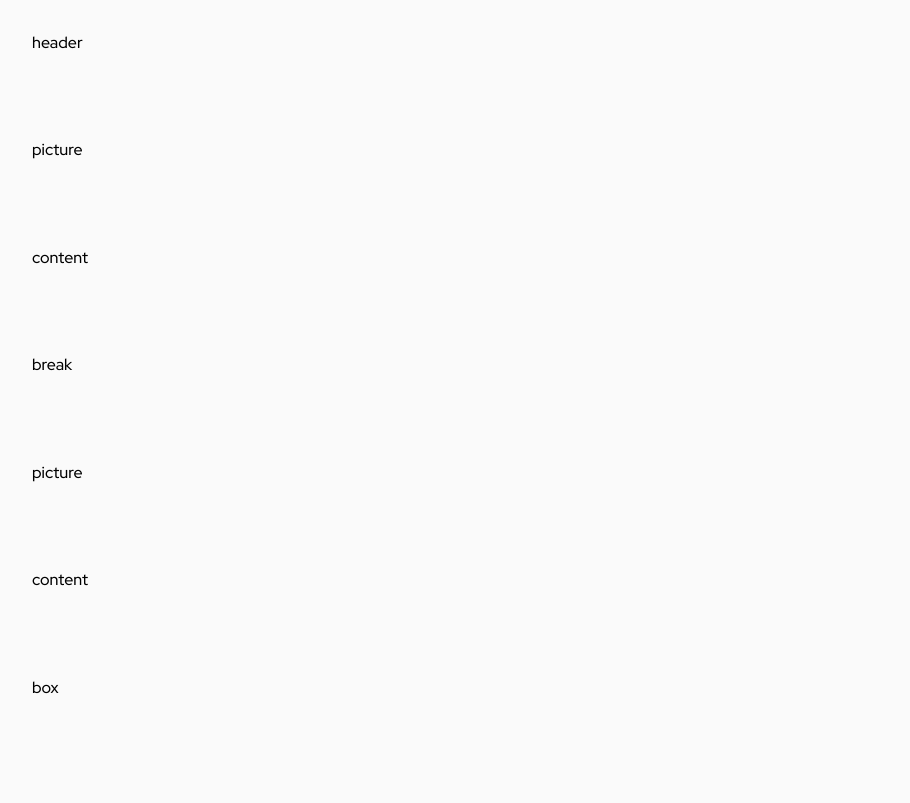
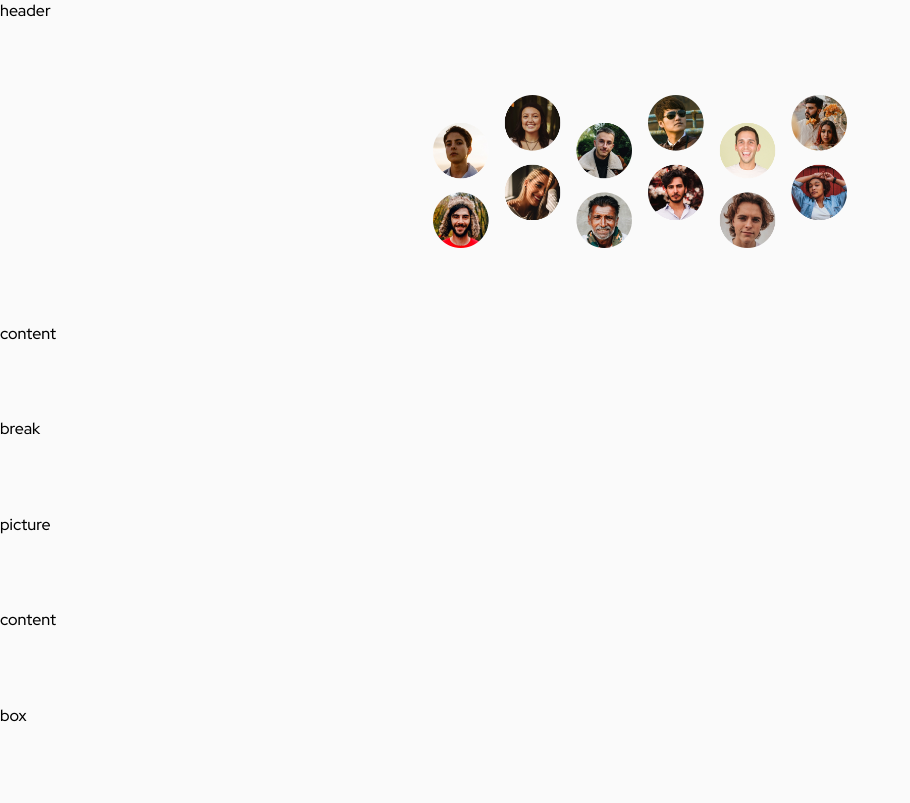
Before and after one commit to Fillschjbo/meet-landing-page, a plain HTML site: page starter-code/index.html in a window 1280 px wide. Shown: the whole page, without its empty margins (0-910 px from the left). Drawn offline with Linux system fonts and the light colour scheme.

Commit message:
added hero banner

```diff
--- a/starter-code/index.html
+++ b/starter-code/index.html
@@ -18,7 +18,8 @@ header
   </header>
 
   <div class="picture-container">
-picture
+    <img src="assets/desktop/image-hero-left.png" alt="picture left">
+    <img src="assets/desktop/image-hero-right.png" alt="picture right">
   </div>
 
   <div class="content-box-1">
--- a/starter-code/styles.css
+++ b/starter-code/styles.css
@@ -2,10 +2,11 @@
     background-color: #FAFAFA;
     box-sizing: border-box;
     font-family: 'Red Hat Display', sans-serif;
+    margin: 0;
 }
 
 body {
-    padding: 24px;
+    padding: 0;
     min-height: 100vh;
 }
 
@@ -28,8 +29,17 @@ body {
     grid-area: header;
 }
 
+.picture-container img {
+    width: 199px;
+    height: 153px;
+}
+
 .picture-container {
     grid-area: picture-container;
+    display: flex;
+    overflow-x: hidden;
+    justify-content: center;
+    gap: 1rem;
 }
 
 .content-box-1 {
```
